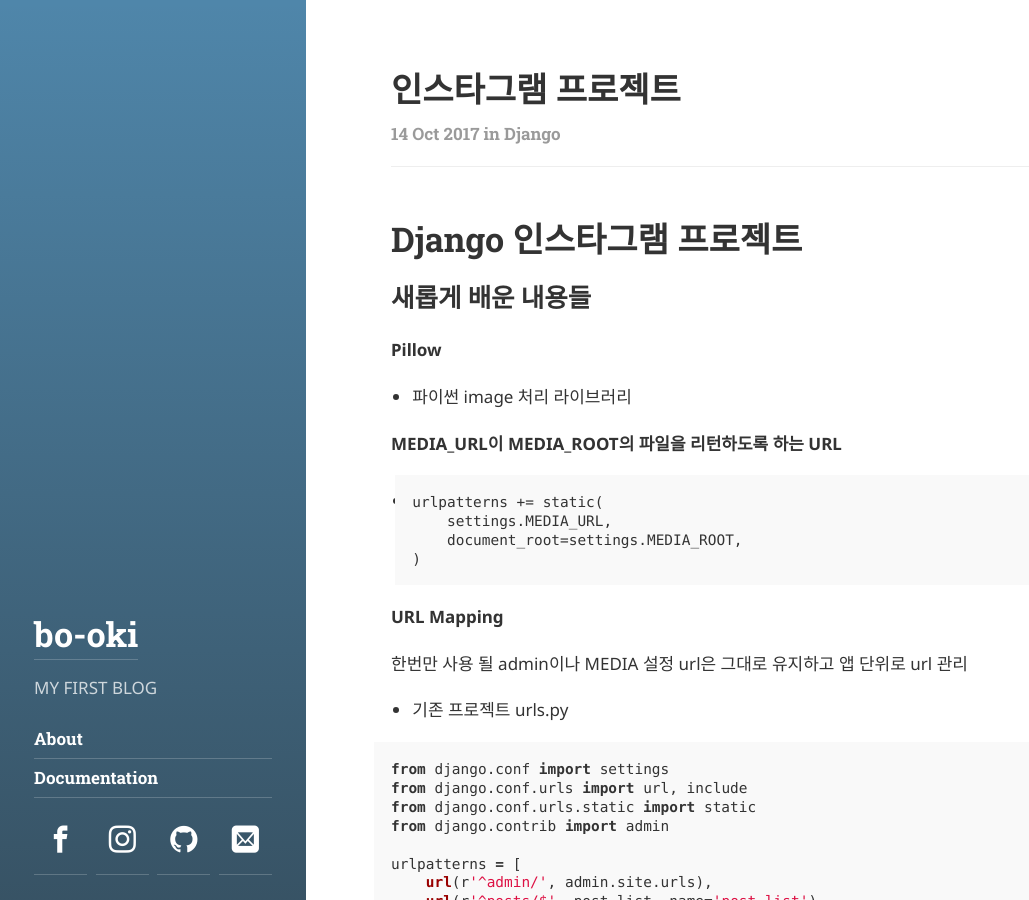
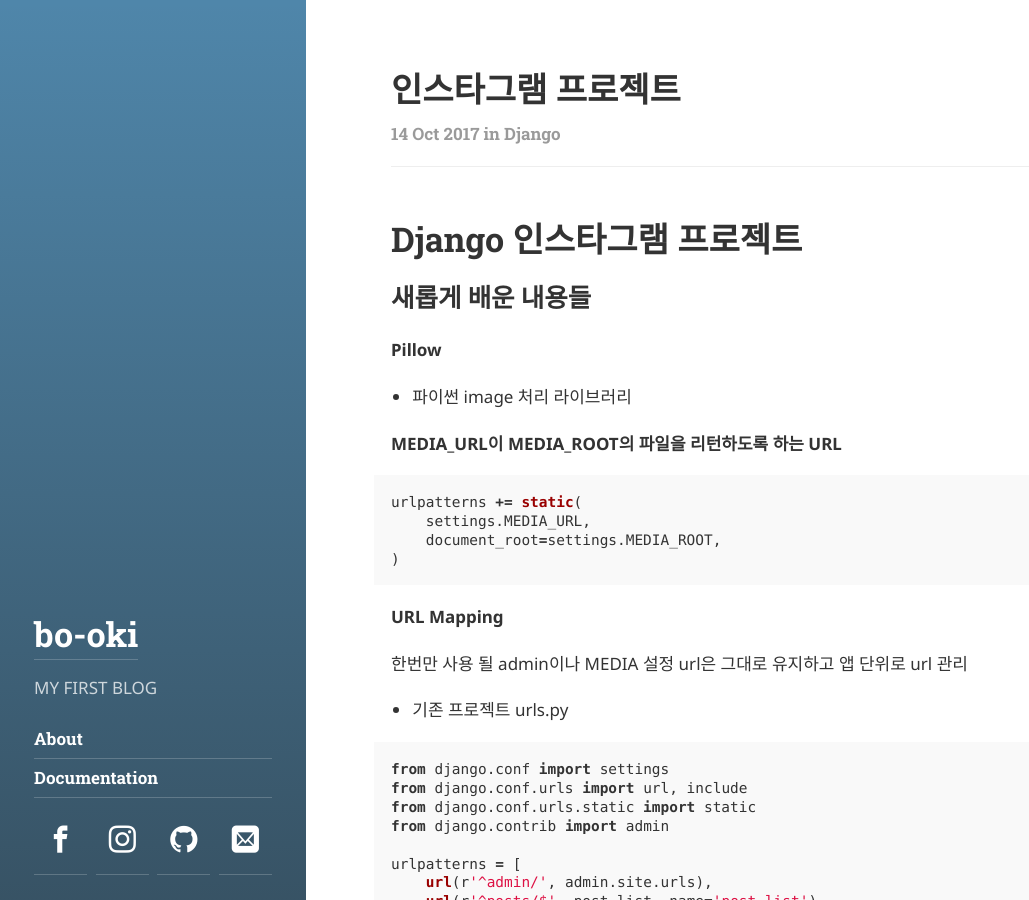
Before and after one commit to bookpark/bookpark.github.io, a Jekyll site: the page built from _posts/2017-10-14-instagram.md, in a window 1280 px wide and 900 px high. Shown: the whole window, without its empty margins (0-1029 px from the left). Built offline with Jekyll 4.4.1, drawn with Linux system fonts in a browser that asks for light colours; some web fonts are replaced; some of the changed lines change nothing that is shown.

Commit message:
노트 수정

````diff
--- a/_posts/2017-10-14-instagram.md
+++ b/_posts/2017-10-14-instagram.md
@@ -14,12 +14,12 @@
 
 **MEDIA_URL이 MEDIA_ROOT의 파일을 리턴하도록 하는 URL**
 
-* ```Python
-  urlpatterns += static(
-      settings.MEDIA_URL,
-      document_root=settings.MEDIA_ROOT,
-  )
-  ```
+```python
+urlpatterns += static(
+    settings.MEDIA_URL,
+    document_root=settings.MEDIA_ROOT,
+)
+```
 
 **URL Mapping**
 
````
